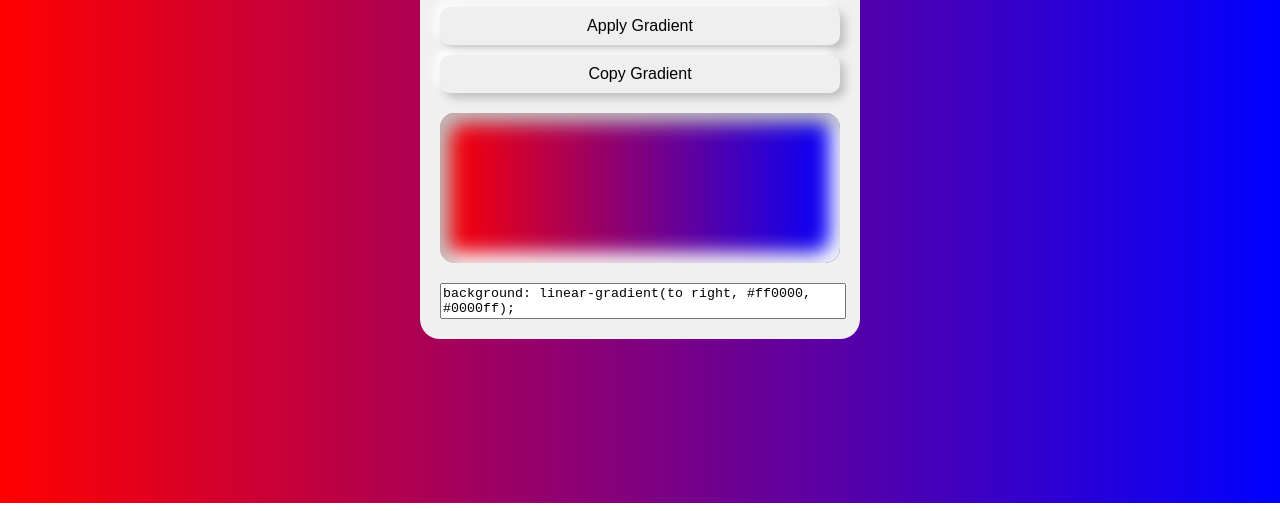
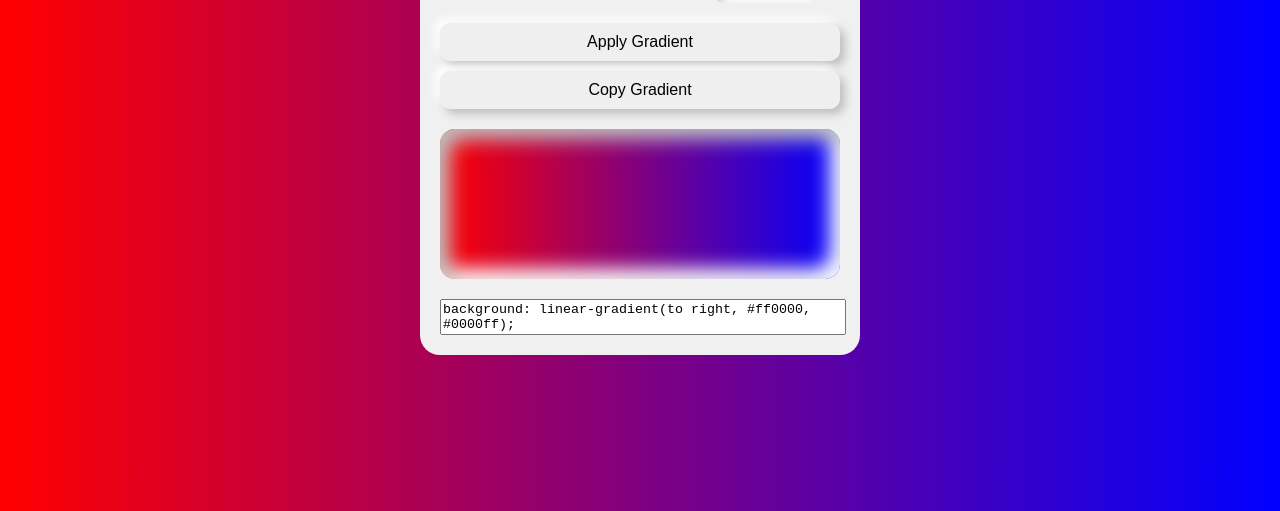
Before and after one commit to ranjeetdakshvanshi/JS, a plain HTML site: page index.html in a window 1280 px wide. Shown: the part 297-808 px from the top of the page. Drawn offline with Linux system fonts and the light colour scheme.

Commit message:
Update style.css

```diff
--- a/style.css
+++ b/style.css
@@ -3,7 +3,7 @@ body {
     flex-direction: column;
     align-items: center;
     justify-content: center;
-    height: 95vh;
+    height: 99vh;
     font-family: Arial, sans-serif;
     padding: 20px;
     box-sizing: border-box;
```
